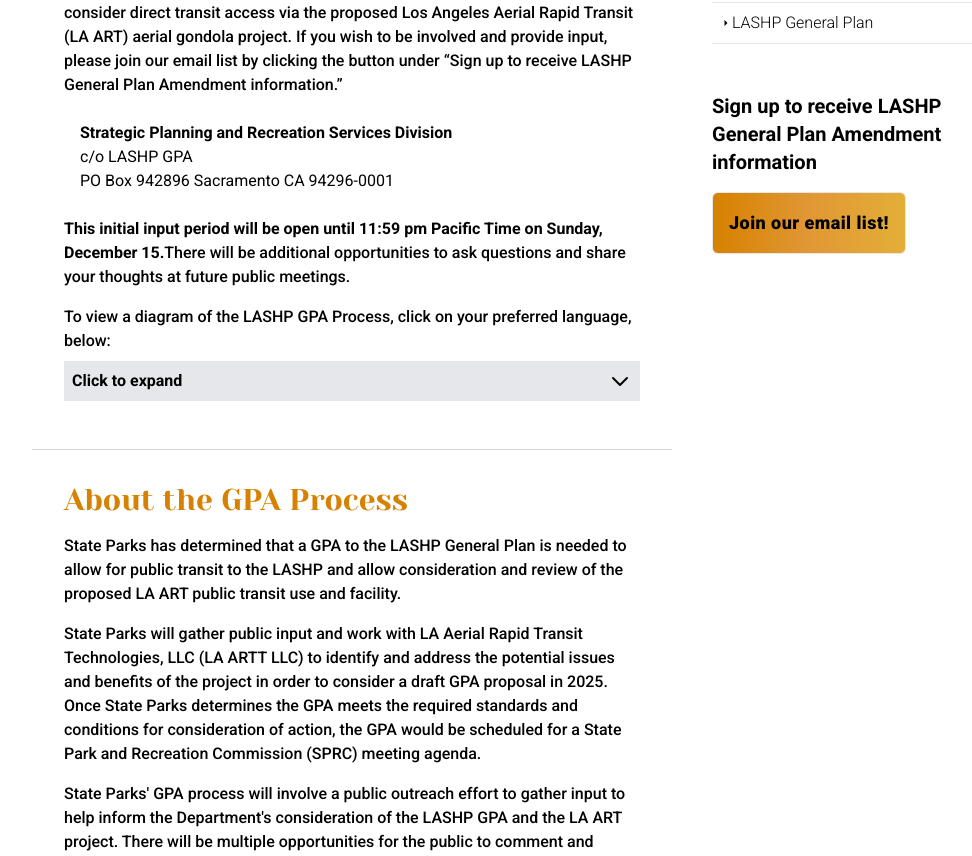
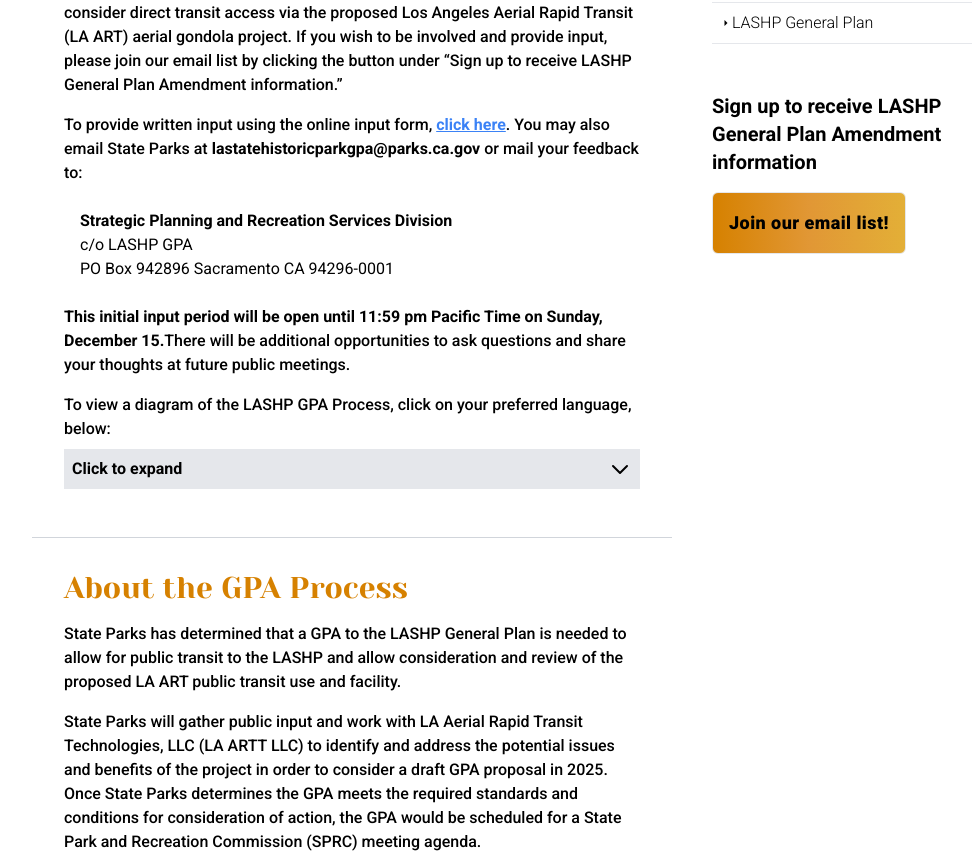
Before and after one commit to AECOMVizStudio/la_art, a React (Vite) app: page / in a window 1280 px wide. Shown: the part 807-1663 px from the top of the page, without its empty margins (120-1092 px from the left). Built offline with nearby package versions, Linux system fonts and the light colour scheme.

Commit message:
added input form back to general plan

```diff
--- a/src/components/children/Headings/GeneralPlan.tsx
+++ b/src/components/children/Headings/GeneralPlan.tsx
@@ -46,6 +46,19 @@
         button under “Sign up to receive LASHP General Plan Amendment
         information.”
       </p>
+      <p className="font-medium pt-4">
+        To provide written input using the online input form,{' '}
+        <a
+          href="https://www.surveymonkey.com/r/lastatehistoricparkgpa"
+          target="_blank"
+          className="text-blue-500 underline font-bold"
+        >
+          click here
+        </a>
+        . You may also email State Parks at{' '}
+        <span className="font-bold">lastatehistoricparkgpa@parks.ca.gov</span>{' '}
+        or mail your feedback to:
+      </p>
       <div className="font-normal pt-4 mx-4">
         <div className="py-2">
           <p className="font-bold">
```
